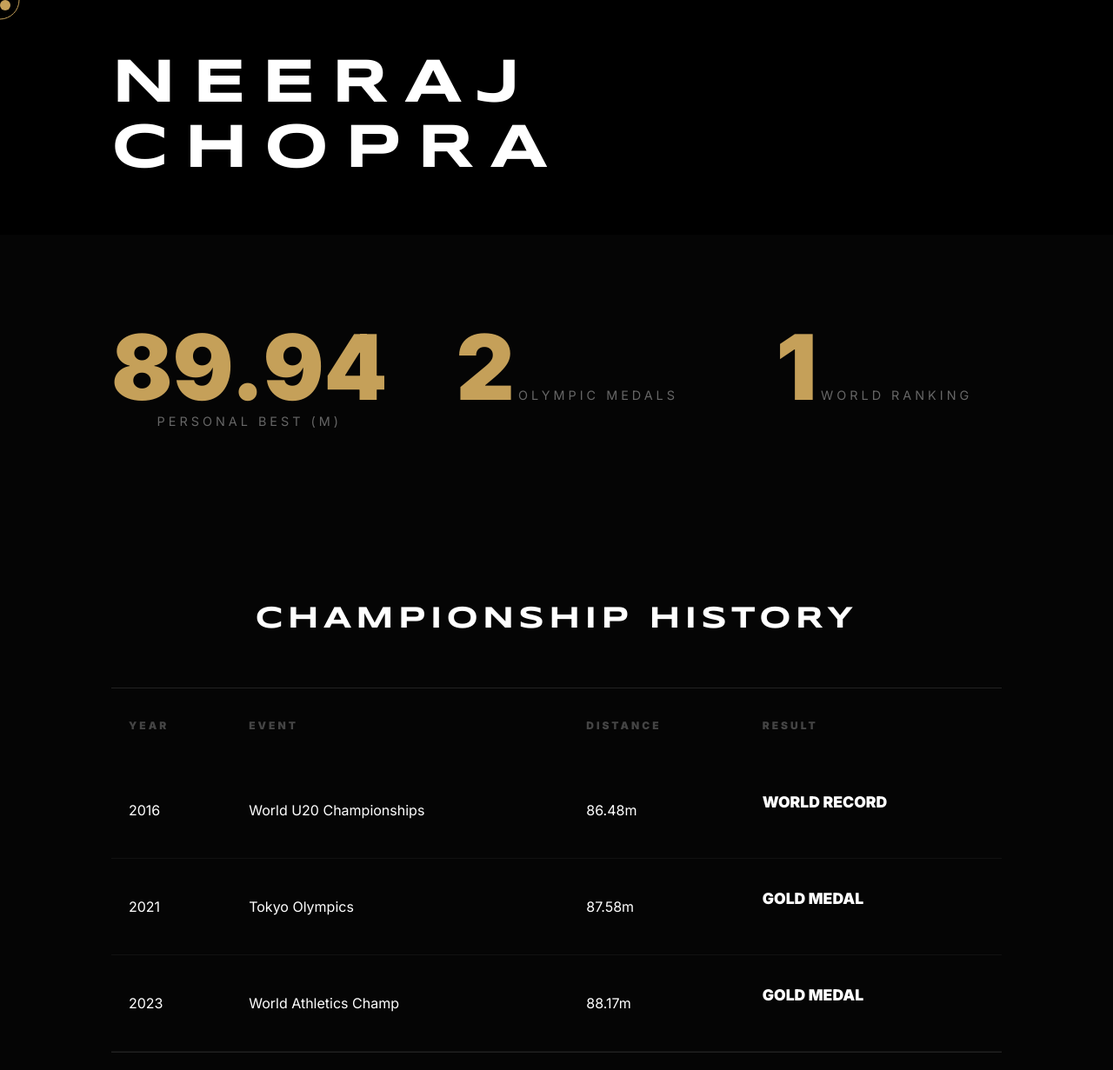
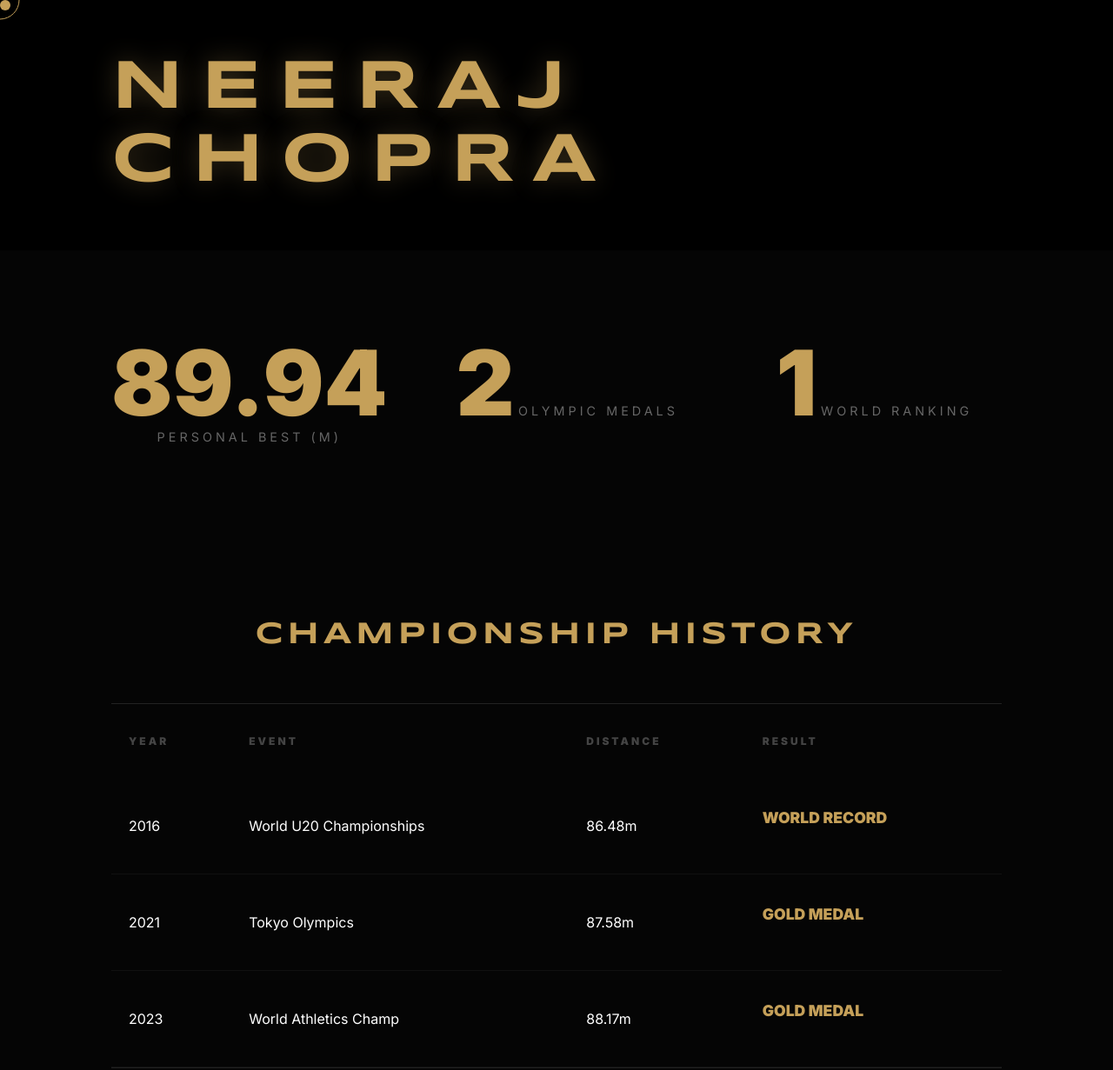
Before and after one commit to Deep-Inference24/Sports-Personality-Portfolio, a plain HTML site: page index.html in a window 1280 px wide. Shown: the whole page at 87% size. Drawn offline with nearby package versions, Linux system fonts and the light colour scheme.

Commit message:
Update style.css

```diff
--- a/style.css
+++ b/style.css
@@ -1,42 +1,47 @@
 :root { --gold: #C5A059; --dark: #050505; --white: #ffffff; }
 
-* { margin: 0; padding: 0; box-sizing: border-box; cursor: none; }
+* { margin: 0; padding: 0; box-sizing: border-box; cursor: none !important; }
 
 body { background: var(--dark); color: var(--white); font-family: 'Inter', sans-serif; overflow-x: hidden; }
 
-/* CURSOR SYSTEM */
-.cursor-dot { width: 12px; height: 12px; background: var(--gold); position: fixed; border-radius: 50%; pointer-events: none; z-index: 10000; transition: transform 0.1s; }
-.cursor-outline { width: 45px; height: 45px; border: 1.5px solid var(--gold); position: fixed; border-radius: 50%; pointer-events: none; z-index: 9999; transition: all 0.25s ease-out; transform: translate(-50%, -50%); }
+/* FIXED CURSOR: Higher Z-index so it stays on top of the modal */
+.cursor-dot { width: 12px; height: 12px; background: var(--gold); position: fixed; border-radius: 50%; pointer-events: none; z-index: 100000; transition: transform 0.1s; }
+.cursor-outline { width: 45px; height: 45px; border: 1.5px solid var(--gold); position: fixed; border-radius: 50%; pointer-events: none; z-index: 99999; transition: all 0.25s ease-out; transform: translate(-50%, -50%); }
 
-/* MASSIVE LOGO */
+/* GOLD TITLE: No more gloomy white */
 .navbar { padding: 60px 10%; display: flex; justify-content: center; background: #000; }
-.logo { font-family: 'Syncopate', sans-serif; font-size: 4.5rem; font-weight: 700; color: var(--white); letter-spacing: 18px; transition: 0.5s cubic-bezier(0.4, 0, 0.2, 1); }
+.logo {
+    font-family: 'Syncopate', sans-serif;
+    font-size: 5rem; /* Even larger */
+    font-weight: 700;
+    color: var(--gold); /* FIXED: Aggressive Gold */
+    letter-spacing: 20px;
+    transition: 0.5s cubic-bezier(0.4, 0, 0.2, 1);
+    text-shadow: 0 0 30px rgba(197, 160, 89, 0.3);
+}
 
-/* STATS */
 .stats-grid { display: grid; grid-template-columns: repeat(3, 1fr); padding: 100px 10%; gap: 60px; text-align: center; }
 .stat-number { font-size: 6.5rem; font-weight: 900; color: var(--gold); line-height: 1; margin-bottom: 10px; }
 .stat-label { font-size: 0.9rem; color: #666; letter-spacing: 4px; }
 
-/* MODERN TABLE */
 .legacy-section { padding: 100px 10%; }
-.section-heading { font-family: 'Syncopate', sans-serif; font-size: 2.2rem; color: var(--white); margin-bottom: 60px; text-align: center; letter-spacing: 5px; }
+.section-heading { font-family: 'Syncopate', sans-serif; font-size: 2.2rem; color: var(--gold); margin-bottom: 60px; text-align: center; letter-spacing: 5px; }
 
 .table-container { border-top: 1px solid #222; border-bottom: 1px solid #222; }
 .data-table { width: 100%; border-collapse: collapse; }
 .data-table th, .data-table td { padding: 35px 20px; text-align: left; transition: all 0.4s ease; }
 .data-table th { color: #444; text-transform: uppercase; font-size: 0.75rem; letter-spacing: 3px; font-weight: 900; }
 
-/* ROW INTERACTION */
 .row-clickable { border-bottom: 1px solid #111; }
 .row-clickable:hover { background: #0c0c0c; }
 .row-clickable:hover td { color: var(--gold); }
 
 .result-cell { display: flex; flex-direction: column; gap: 5px; }
-.gold-text { font-weight: 900; font-size: 1.1rem; }
+.gold-text { font-weight: 900; font-size: 1.1rem; color: var(--gold); }
 .click-hint { font-size: 0.7rem; color: #444; text-transform: uppercase; letter-spacing: 1px; opacity: 0; transition: 0.3s; }
 .row-clickable:hover .click-hint { opacity: 1; color: var(--white); }
 
-/* MODAL */
-.modal { display: none; position: fixed; z-index: 20000; left: 0; top: 0; width: 100%; height: 100%; background: rgba(0,0,0,0.98); backdrop-filter: blur(15px); }
+/* MODAL: Lower Z-index than cursor so cursor stays on top */
+.modal { display: none; position: fixed; z-index: 50000; left: 0; top: 0; width: 100%; height: 100%; background: rgba(0,0,0,0.98); backdrop-filter: blur(15px); }
 .modal-content { background: #000; margin: 8% auto; padding: 80px; border: 1px solid var(--gold); width: 85%; max-width: 800px; position: relative; }
-.close-btn { position: absolute; right: 40px; top: 30px; font-size: 50px; color: var(--gold); font-weight: 100; line-height: 1; }
+.close-btn { position: absolute; right: 40px; top: 30px; font-size: 50px; color: var(--gold); font-weight: 100; cursor: pointer; }
```
